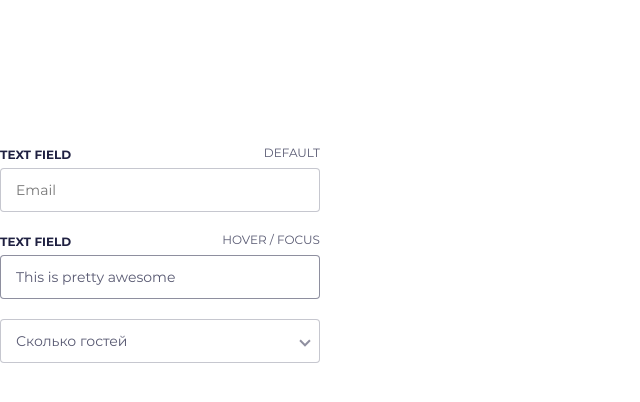
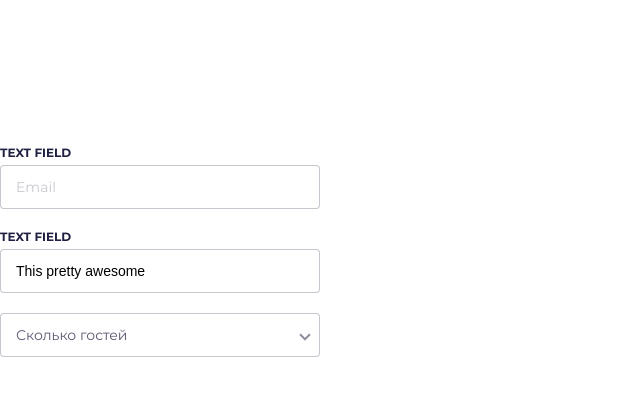
Before and after one commit to ShINkozING/fsd_test, a plain HTML site: page form_element.html in a window 1280 px wide. Shown: the whole page, without its empty margins (0-640 px from the left). Drawn offline with Linux system fonts and the light colour scheme; files whose address does not match are found by name.

Commit message:
edit form elements

```diff
--- a/form_element.html
+++ b/form_element.html
@@ -16,22 +16,14 @@
             <div class="wrap">
                 <div class="FormElement-content">
                     <div class="text-field">
-                        <div class="text-field__text">
-                            <h3>text field</h3>
-                            <p>default</p>
-                        </div>
-                        <div class="text-field__default">
-                            <input placeholder="Email" class="text-field__default__input">
-                        </div>
+                        <label>text field
+                            <input placeholder="Email" class="text-field__input">
+                        </label>
                     </div>
                     <div class="text-field">
-                        <div class="text-field__text">
-                            <h3>text field</h3>
-                            <p>hover / focus</p>
-                        </div>
-                        <div class="text-field__hover">
-                            <input value="This is pretty awesome" class="text-field__hover__input">
-                        </div>
+                        <label>text field
+                            <input placeholder="Email" value="This pretty awesome" class="text-field__input">
+                        </label>
                     </div>
                     <div class="select">
                         <div class="select__header">
@@ -48,12 +40,8 @@
                                 </div>
                             </div>
                             <div class="buttons">
-                                <div class="clear">
-                                    <input type="button" value="Очистить">
-                                </div>
-                                <div class="accept">
-                                    <input type="button" value="Применить">
-                                </div>
+                                <button>Очистить</button>
+                                <button>Применить</button>
                             </div>
                         </div>
                     </div>
--- a/js/dropdown.js
+++ b/js/dropdown.js
@@ -1,11 +1,9 @@
 
 let select = function () {
     let selectHeader = document.querySelectorAll('.select__header');
-
     selectHeader.forEach(item => {
         item.addEventListener('click', selectToggle)
     });
-
     function selectToggle() {
         this.parentElement.classList.toggle('is-active');
     }
--- a/sass/base/_base.sass
+++ b/sass/base/_base.sass
@@ -40,3 +40,10 @@ a
         margin-right: 0
 a:hover
     text-shadow: 0 0 .80px rgba(31, 32, 65, 0.75), 0 0 .80px rgba(31, 32, 65, 0.75)
+::placeholder
+    color: rgba(31, 32, 65, 0.25)
+    font-family: Montserrat
+    font-style: normal
+    font-weight: normal
+    font-size: 14px
+    line-height: 18px
--- a/sass/blocks/form_element/_formElement.sass
+++ b/sass/blocks/form_element/_formElement.sass
@@ -8,20 +8,30 @@
     flex-direction: column
     justify-content: space-between
     margin-bottom: 20px
-    &__text
+    & label
         display: flex
-        flex-direction: row
-        justify-content: space-between
-        align-items: center
-        margin-bottom: 0
-        & p
-            text-transform: uppercase
-            font-size: 12px
-            line-height: 15px
-            text-align: right
-            margin: 0 0 8px 0
-        & h3
-            margin: 0 0 5px 0
+        flex-direction: column
+        color: #1F2041
+        font-size: 12px
+        line-height: 15px
+        font-weight: bold
+        text-transform: uppercase
+        & input
+            margin-top: 5px
+            background: #FFFFFF
+            border: 1px solid rgba(31, 32, 65, 0.25)
+            border-radius: 4px
+            width: 100%
+            height: 44px
+            padding-left: 15px
+            font-size: 14px
+            line-height: 18px
+            &:active
+                border: 1px solid rgba(31, 32, 65, 0.5)
+            &:hover
+                border: 1px solid rgba(31, 32, 65, 0.5)
+            &:focus
+                border: 1px solid rgba(31, 32, 65, 0.5)
 .text-field__default
     display: flex
     margin-top: 0
@@ -33,7 +43,6 @@
         width: 100%
         height: 44px
         padding-left: 15px
-        color: rgba(31, 32, 65, 0.25)
         font-family: Montserrat
         font-style: normal
         font-weight: normal
```
Also changed, not shown: sass/main.css, 1 other file.
